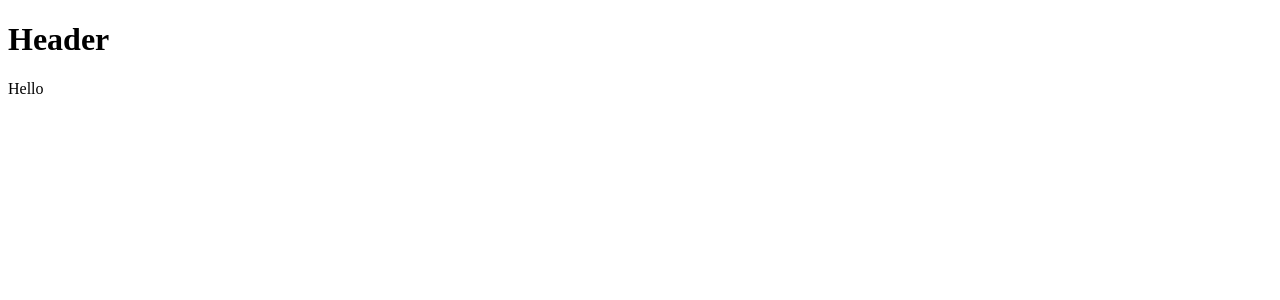
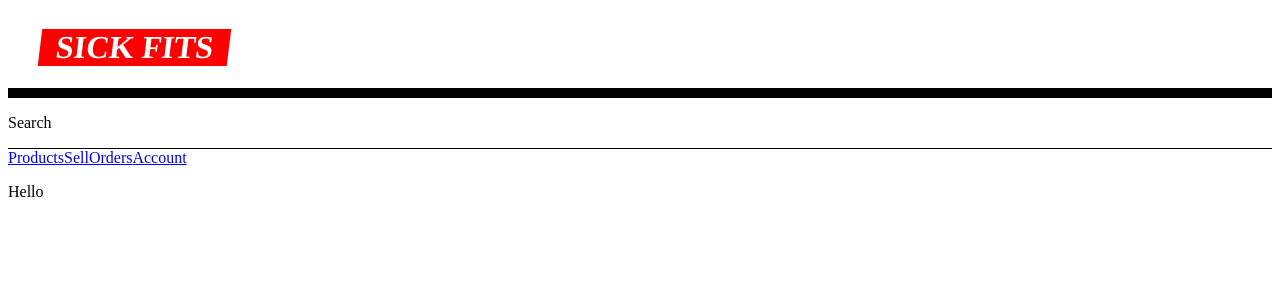
Before and after one commit to leroybm/sick-fits-v2, a Next.js app in the folder frontend/: page / in a window 1280 px wide. Shown: the top 300 px of the page. Built offline with nearby package versions, Linux system fonts and the light colour scheme.

Commit message:
feat: adds style to headers

```diff
--- /dev/null
+++ b/frontend/components/Header.js
@@ -0,0 +1,51 @@
+import Link from 'next/link';
+import styled from 'styled-components';
+import Nav from './Nav';
+
+const LogoStyles = styled.h1`
+  font-style: 2rem;
+  margin-left: 2rem;
+  position: relative;
+  z-index: 2;
+  background: red;
+  transform: skew(-7deg);
+
+  a {
+    color: white;
+    text-decoration: none;
+    text-transform: uppercase;
+    padding: 0.5rem 1rem;
+  }
+`;
+
+const HeaderStyles = styled.header`
+  .bar {
+    border-bottom: 10px solid var(--black, black);
+    display: grid;
+    grid-template-columns: auto 1fr;
+    justify-content: space-between;
+    align-items: center;
+  }
+
+  .sub-bar {
+    display: grid;
+    grid-template-columns: auto fr;
+    border-bottom: 1px solid var(--black, black);
+  }
+`;
+
+export default function Header() {
+  return (
+    <HeaderStyles>
+      <div className="bar">
+        <LogoStyles>
+          <Link href="/">Sick Fits</Link>
+        </LogoStyles>
+      </div>
+      <div className="sub-bar">
+        <p>Search</p>
+      </div>
+      <Nav />
+    </HeaderStyles>
+  );
+}
--- /dev/null
+++ b/frontend/components/Nav.js
@@ -0,0 +1,12 @@
+import Link from 'next/link';
+
+export default function Nav() {
+  return (
+    <nav>
+      <Link href="/products">Products</Link>
+      <Link href="/sell">Sell</Link>
+      <Link href="/orders">Orders</Link>
+      <Link href="/account">Account</Link>
+    </nav>
+  );
+}
--- a/frontend/components/Page.js
+++ b/frontend/components/Page.js
@@ -1,9 +1,11 @@
 import PropTypes from 'prop-types';
+
+import Header from './Header';
 
 export default function Page({ children }) {
   return (
     <main>
-      <h1>Header</h1>
+      <Header />
       {children}
     </main>
   );
```
